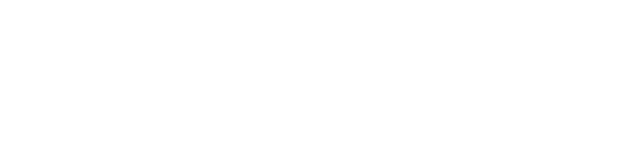
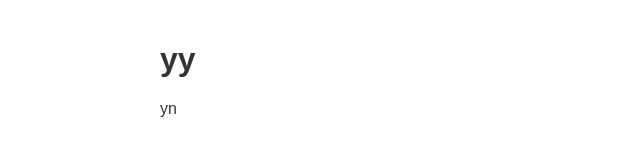
Before and after one commit to bonbongirlss/lab-ecoworld, a plain HTML site: page index.html in a window 1280 px wide. Shown: the full height of the page, 0-640 px from the left. Drawn offline with Linux system fonts and the light colour scheme.

Commit message:
add Student A

```diff
--- a/index.html
+++ b/index.html
@@ -14,6 +14,8 @@
 <body>
 
     <div class="container">
+        <h1>yy</h1>
+        <nav>yn</nav>
         </div>
 
     </body>
```
